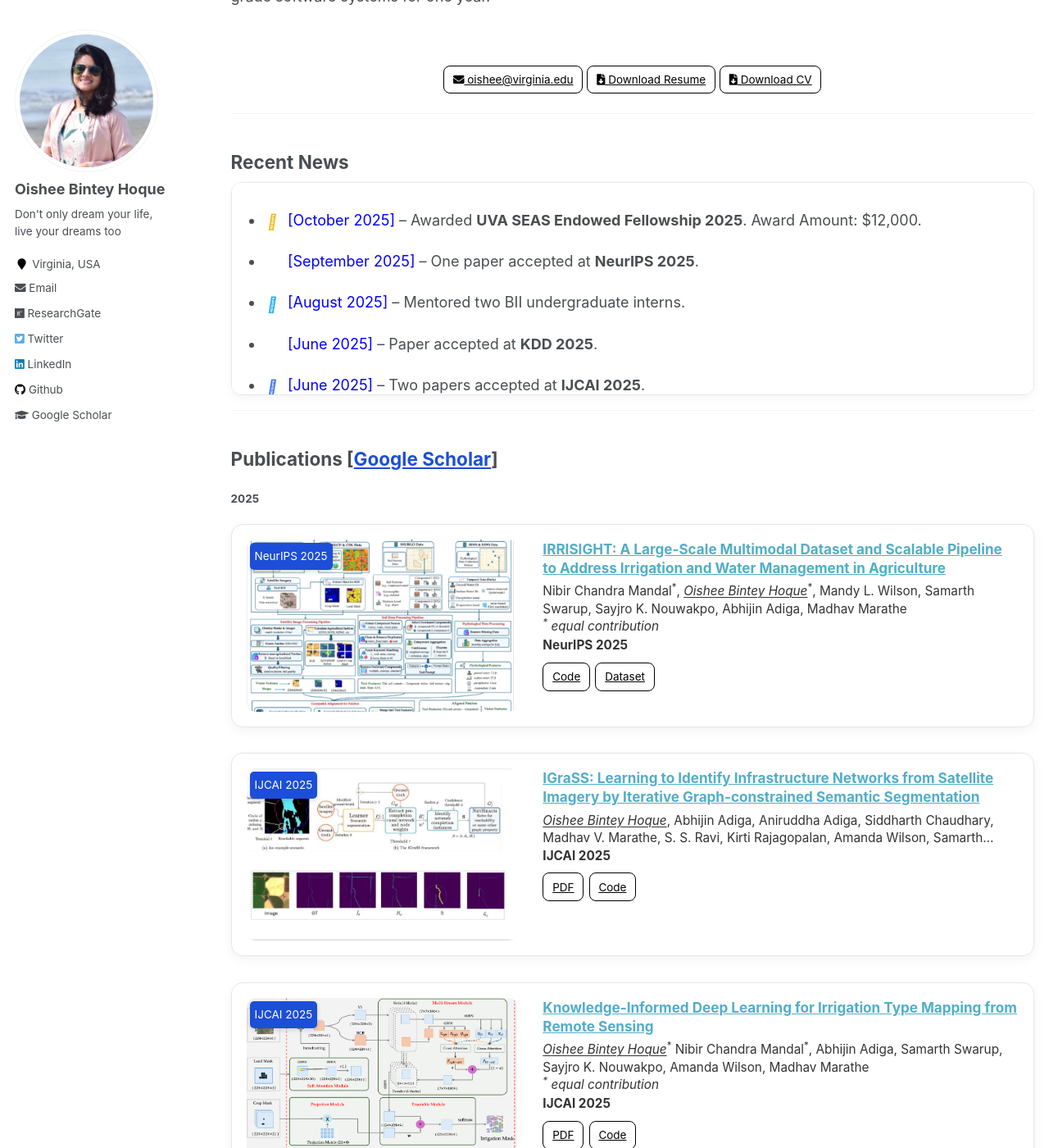
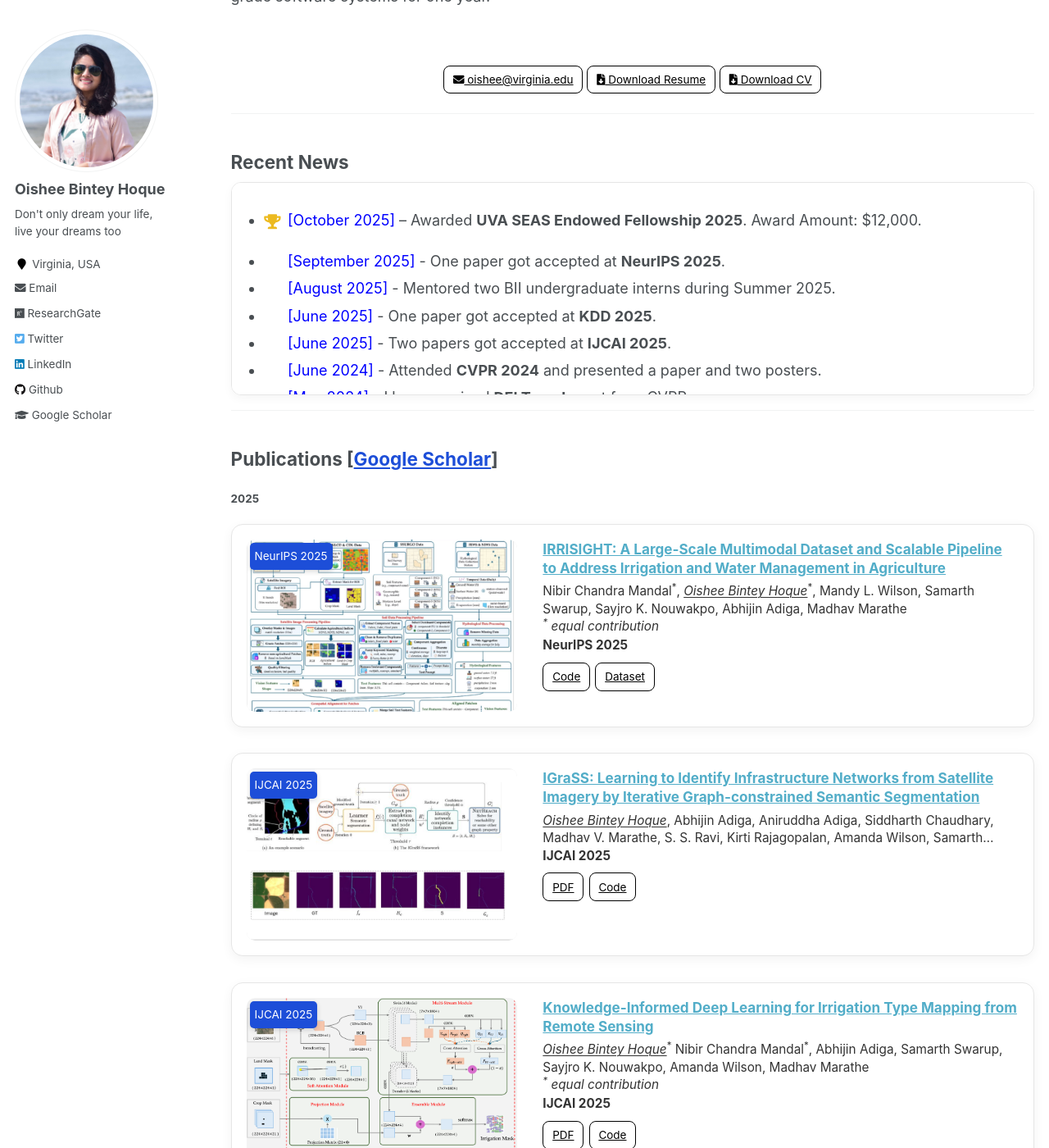
Before and after one commit to oishee-hoque/oishee-hoque.github.io, a Jekyll site: the page built from _pages/about.md, in a window 1280 px wide and 1400 px high, scrolled down 380 px. Shown: the whole window at 82% size. Built offline with Jekyll 4.4.1, drawn with Linux system fonts in a browser that asks for light colours.

Commit message:
icon update

```diff
--- a/_pages/about.md
+++ b/_pages/about.md
@@ -42,24 +42,13 @@
 ## Recent News
 <div class="news-block" markdown="1">
 
-- <span class="news-icon award"><i class="fa-solid fa-trophy"></i></span>
-  <span style="color:Blue">[October 2025]</span> – Awarded **UVA SEAS Endowed Fellowship 2025**. Award Amount: $12,000.
+- <span style="color:Blue">[October 2025]</span> – Awarded **UVA SEAS Endowed Fellowship 2025**. Award Amount: $12,000. <span class="news-icon award"><i class="fas fa-trophy"></i></span>
 
-- <span class="news-icon pub"><i class="fa-solid fa-file-lines"></i></span>
-  <span style="color:Blue">[September 2025]</span> – One paper accepted at **NeurIPS 2025**.
-
-- <span class="news-icon mentor"><i class="fa-solid fa-user-graduate"></i></span>
-  <span style="color:Blue">[August 2025]</span> – Mentored two BII undergraduate interns.
-
-- <span class="news-icon pub"><i class="fa-solid fa-file-lines"></i></span>
-  <span style="color:Blue">[June 2025]</span> – Paper accepted at **KDD 2025**.
-
-- <span class="news-icon pub"><i class="fa-solid fa-book"></i></span>
-  <span style="color:Blue">[June 2025]</span> – Two papers accepted at **IJCAI 2025**.
-
-- <span class="news-icon talk"><i class="fa-solid fa-microphone"></i></span>
-  <span style="color:Blue">[June 2024]</span> – Presented a paper and two posters at **CVPR 2024**.
-
+- <span style="color:Blue"> [September 2025] </span> - One paper got accepted at **NeurIPS 2025**.
+- <span style="color:Blue"> [August 2025] </span> - Mentored two BII undergraduate interns during Summer 2025.
+- <span style="color:Blue"> [June 2025] </span> - One paper got accepted at **KDD 2025**.
+- <span style="color:Blue"> [June 2025] </span> - Two papers got accepted at **IJCAI 2025**.
+- <span style="color:Blue"> [June 2024] </span> - Attended **CVPR 2024** and presented a paper and two posters.
 - <span style="color:Blue"> [May 2024] </span> - I have received **DEI Travel** grant from CVPR.
 - <span style="color:Blue"> [May 2024] </span> - I have received **WiCV Travel Grant** for attending CVPR.
 - <span style="color:Blue"> [April 2024] </span> - My poster has been accepted at **WiCV, CVPR 2024**.
@@ -684,25 +673,17 @@
 .news-block::-webkit-scrollbar-thumb { background: #d1d5db; border-radius: 8px; }
 .news-block:hover::-webkit-scrollbar-thumb { background: #9ca3af; }
 
-.news-block li { position: relative; padding-left: 1.6rem; }
 .news-icon {
-  position: absolute; left: 0; top: .15rem;
-  width: 1.1rem; text-align: center; opacity: .9;
+  position: absolute;
+  left: 0;
+  top: .15rem;
+  width: 1.1rem;
+  text-align: center;
+  opacity: .9;
 }
 
-/* Color accents by type (optional) */
-.news-icon.award      { color: #EAB308; } /* amber */
-.news-icon.pub        { color: #2563EB; } /* blue */
-.news-icon.talk       { color: #059669; } /* green */
-.news-icon.grant      { color: #7C3AED; } /* violet */
-.news-icon.lead       { color: #DC2626; } /* red */
-.news-icon.mentor     { color: #0EA5E9; } /* sky */
-.news-icon.intern     { color: #0F766E; } /* teal */
-.news-icon.dataset    { color: #9333EA; } /* purple */
-.news-icon.travel     { color: #6B7280; } /* gray */
-.news-icon.competition{ color: #F97316; } /* orange */
-.news-icon.preprint   { color: #111827; } /* near-black */
-.news-icon.service    { color: #10B981; } /* emerald */
+.news-icon.award { color: #EAB308; } /* gold trophy */
+.news-block li { position: relative; padding-left: 1.6rem; }
 
 
 </style>
```
